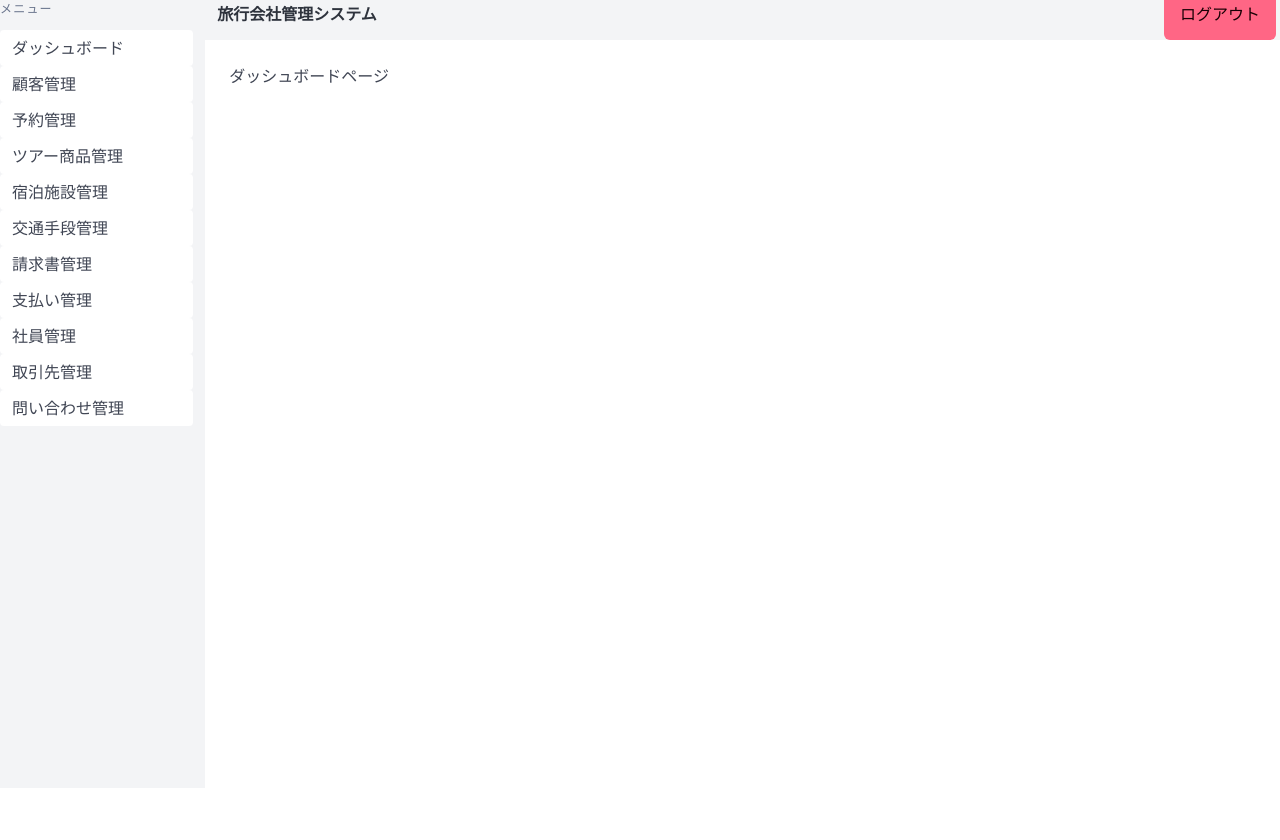
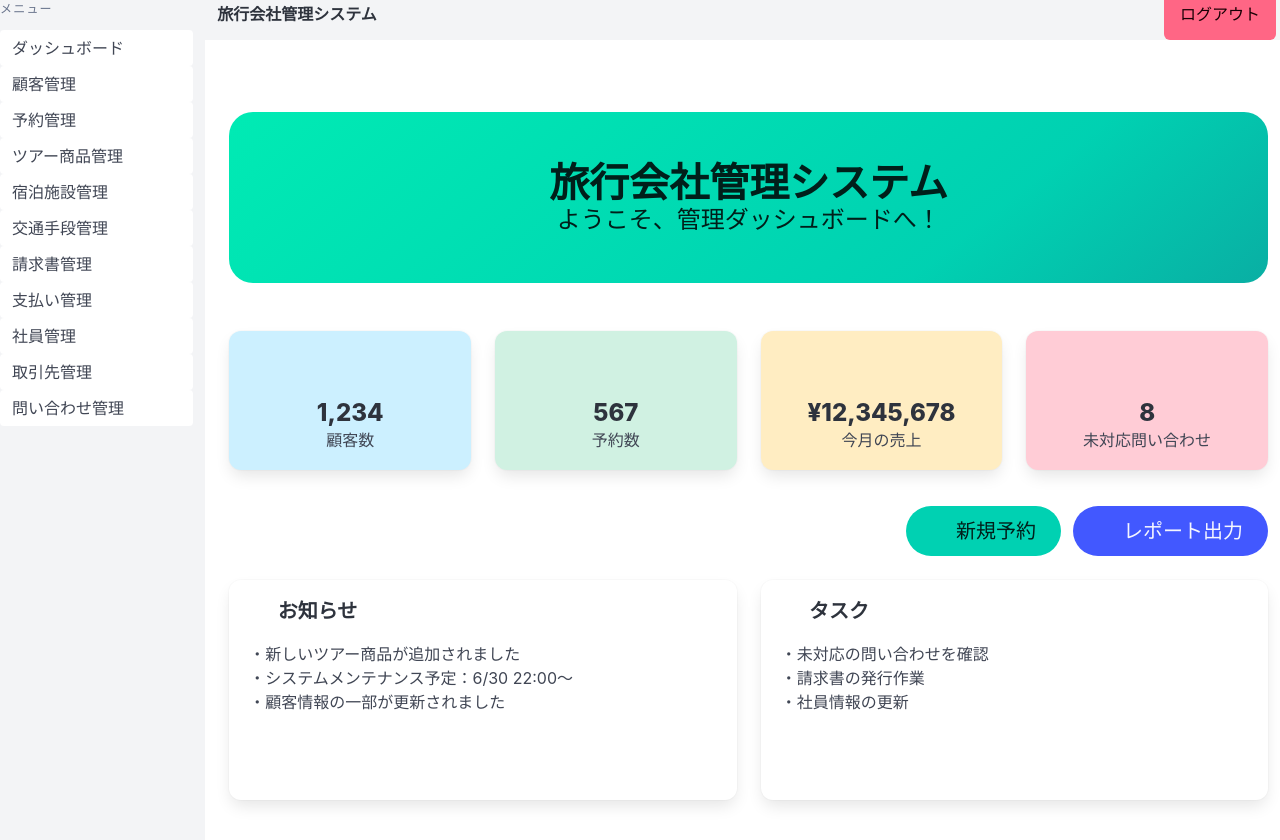
Before and after one commit to shota-yamada-0621/travel_agency, a React (Vite) app: page /login in a window 1280 px wide. Both pictures are taken after typing "Sample" into the empty fields and a click on the button "ログイン". Shown: the top 840 px of the page. Before the commit the page ends 800 px from the top, so only its background shows below. Built offline with nearby package versions, Linux system fonts and the light colour scheme.

Commit message:
update: customers

```diff
--- a/index.html
+++ b/index.html
@@ -4,7 +4,7 @@
     <meta charset="UTF-8" />
     <link rel="icon" type="image/svg+xml" href="/vite.svg" />
     <meta name="viewport" content="width=device-width, initial-scale=1.0" />
-    <title>Vite + React</title>
+    <title>travel_agency  </title>
   </head>
   <body>
     <div id="root"></div>
--- a/src/views/Dashboard.jsx
+++ b/src/views/Dashboard.jsx
@@ -1,3 +1,93 @@
 import React from "react";
-const Dashboard = () => <div>ダッシュボードページ</div>;
+
+const Dashboard = () => (
+  <div className="container py-6">
+    {/* ヒーローセクション */}
+    <section className="hero is-primary is-bold mb-6" style={{ borderRadius: '1.5rem' }}>
+      <div className="hero-body">
+        <div className="container has-text-centered">
+          <h1 className="title is-2 has-text-weight-bold">旅行会社管理システム</h1>
+          <h2 className="subtitle is-4">ようこそ、管理ダッシュボードへ！</h2>
+        </div>
+      </div>
+    </section>
+
+    {/* 統計カード */}
+    <div className="columns is-multiline mb-5">
+      <div className="column is-3">
+        <div className="box has-background-info-light has-text-centered">
+          <span className="icon is-large has-text-info">
+            <i className="fas fa-users fa-2x"></i>
+          </span>
+          <p className="title is-4 mb-1">1,234</p>
+          <p className="subtitle is-6">顧客数</p>
+        </div>
+      </div>
+      <div className="column is-3">
+        <div className="box has-background-success-light has-text-centered">
+          <span className="icon is-large has-text-success">
+            <i className="fas fa-calendar-check fa-2x"></i>
+          </span>
+          <p className="title is-4 mb-1">567</p>
+          <p className="subtitle is-6">予約数</p>
+        </div>
+      </div>
+      <div className="column is-3">
+        <div className="box has-background-warning-light has-text-centered">
+          <span className="icon is-large has-text-warning">
+            <i className="fas fa-yen-sign fa-2x"></i>
+          </span>
+          <p className="title is-4 mb-1">¥12,345,678</p>
+          <p className="subtitle is-6">今月の売上</p>
+        </div>
+      </div>
+      <div className="column is-3">
+        <div className="box has-background-danger-light has-text-centered">
+          <span className="icon is-large has-text-danger">
+            <i className="fas fa-envelope-open-text fa-2x"></i>
+          </span>
+          <p className="title is-4 mb-1">8</p>
+          <p className="subtitle is-6">未対応問い合わせ</p>
+        </div>
+      </div>
+    </div>
+
+    {/* アクションボタン */}
+    <div className="buttons is-right mb-5">
+      <button className="button is-primary is-rounded is-medium">
+        <span className="icon"><i className="fas fa-plus"></i></span>
+        <span>新規予約</span>
+      </button>
+      <button className="button is-link is-rounded is-medium">
+        <span className="icon"><i className="fas fa-file-download"></i></span>
+        <span>レポート出力</span>
+      </button>
+    </div>
+
+    {/* お知らせ・タスクリスト */}
+    <div className="columns">
+      <div className="column is-6">
+        <div className="box" style={{ minHeight: 220 }}>
+          <p className="title is-5 mb-3"><span className="icon"><i className="fas fa-bell"></i></span> お知らせ</p>
+          <ul>
+            <li>・新しいツアー商品が追加されました</li>
+            <li>・システムメンテナンス予定：6/30 22:00〜</li>
+            <li>・顧客情報の一部が更新されました</li>
+          </ul>
+        </div>
+      </div>
+      <div className="column is-6">
+        <div className="box" style={{ minHeight: 220 }}>
+          <p className="title is-5 mb-3"><span className="icon"><i className="fas fa-tasks"></i></span> タスク</p>
+          <ul>
+            <li>・未対応の問い合わせを確認</li>
+            <li>・請求書の発行作業</li>
+            <li>・社員情報の更新</li>
+          </ul>
+        </div>
+      </div>
+    </div>
+  </div>
+);
+
 export default Dashboard;
--- a/src/views/customers/CustomerCreate.jsx
+++ b/src/views/customers/CustomerCreate.jsx
@@ -13,23 +13,34 @@ const CustomerCreate = () => {
   };
 
   return (
-    <div>
-      <h2 className="title is-4">新規顧客登録</h2>
-      <form onSubmit={handleSubmit} className="box" style={{ maxWidth: 400 }}>
-        <div className="field">
-          <label className="label">名前</label>
-          <div className="control">
-            <input className="input" value={name} onChange={e => setName(e.target.value)} required />
-          </div>
+    <div className="columns is-centered" style={{ minHeight: "80vh", alignItems: "center" }}>
+      <div className="column is-6-tablet is-5-desktop is-4-widescreen">
+        <div className="box" style={{ borderRadius: "1.5rem", boxShadow: "0 8px 32px 0 rgba(31, 38, 135, 0.15)" }}>
+          <h2 className="title is-3 has-text-primary has-text-centered mb-5">新規顧客登録</h2>
+          <form onSubmit={handleSubmit}>
+            <div className="field mb-5">
+              <label className="label is-large">名前</label>
+              <div className="control has-icons-left">
+                <input className="input is-large is-rounded" value={name} onChange={e => setName(e.target.value)} required placeholder="顧客名を入力" />
+                <span className="icon is-left"><i className="fas fa-user"></i></span>
+              </div>
+            </div>
+            <div className="field mb-6">
+              <label className="label is-large">メールアドレス</label>
+              <div className="control has-icons-left">
+                <input className="input is-large is-rounded" type="email" value={email} onChange={e => setEmail(e.target.value)} required placeholder="メールアドレスを入力" />
+                <span className="icon is-left"><i className="fas fa-envelope"></i></span>
+              </div>
+            </div>
+            <div className="has-text-centered">
+              <button className="button is-primary is-large is-rounded has-text-weight-bold px-6" type="submit">
+                <span className="icon"><i className="fas fa-user-plus"></i></span>
+                <span>登録</span>
+              </button>
+            </div>
+          </form>
         </div>
-        <div className="field">
-          <label className="label">メールアドレス</label>
-          <div className="control">
-            <input className="input" type="email" value={email} onChange={e => setEmail(e.target.value)} required />
-          </div>
-        </div>
-        <button className="button is-primary" type="submit">登録</button>
-      </form>
+      </div>
     </div>
   );
 };
--- a/src/views/customers/CustomerDelete.jsx
+++ b/src/views/customers/CustomerDelete.jsx
@@ -1,10 +1,6 @@
 import React from "react";
 import { useParams, useNavigate } from "react-router-dom";
-
-const dummyCustomers = [
-  { id: 1, name: "山田 太郎", email: "taro@example.com" },
-  { id: 2, name: "佐藤 花子", email: "hanako@example.com" },
-];
+import { dummyCustomers } from "./Customers";
 
 const CustomerDelete = () => {
   const { id } = useParams();
--- a/src/views/customers/CustomerDetail.jsx
+++ b/src/views/customers/CustomerDetail.jsx
@@ -1,10 +1,6 @@
 import React from "react";
 import { useParams, Link } from "react-router-dom";
-
-const dummyCustomers = [
-  { id: 1, name: "山田 太郎", email: "taro@example.com" },
-  { id: 2, name: "佐藤 花子", email: "hanako@example.com" },
-];
+import { dummyCustomers } from "./Customers";
 
 const CustomerDetail = () => {
   const { id } = useParams();
--- a/src/views/customers/CustomerEdit.jsx
+++ b/src/views/customers/CustomerEdit.jsx
@@ -1,10 +1,6 @@
 import React, { useState } from "react";
 import { useParams, useNavigate } from "react-router-dom";
-
-const dummyCustomers = [
-  { id: 1, name: "山田 太郎", email: "taro@example.com" },
-  { id: 2, name: "佐藤 花子", email: "hanako@example.com" },
-];
+import { dummyCustomers } from "./Customers";
 
 const CustomerEdit = () => {
   const { id } = useParams();
@@ -22,23 +18,34 @@ const CustomerEdit = () => {
   if (!customer) return <div>顧客が見つかりません</div>;
 
   return (
-    <div>
-      <h2 className="title is-4">顧客編集</h2>
-      <form onSubmit={handleSubmit} className="box" style={{ maxWidth: 400 }}>
-        <div className="field">
-          <label className="label">名前</label>
-          <div className="control">
-            <input className="input" value={name} onChange={e => setName(e.target.value)} required />
-          </div>
+    <div className="columns is-centered" style={{ minHeight: "80vh", alignItems: "center" }}>
+      <div className="column is-6-tablet is-5-desktop is-4-widescreen">
+        <div className="box" style={{ borderRadius: "1.5rem", boxShadow: "0 8px 32px 0 rgba(31, 38, 135, 0.15)" }}>
+          <h2 className="title is-3 has-text-primary has-text-centered mb-5">顧客編集</h2>
+          <form onSubmit={handleSubmit}>
+            <div className="field mb-5">
+              <label className="label is-large">名前</label>
+              <div className="control has-icons-left">
+                <input className="input is-large is-rounded" value={name} onChange={e => setName(e.target.value)} required placeholder="顧客名を入力" />
+                <span className="icon is-left"><i className="fas fa-user"></i></span>
+              </div>
+            </div>
+            <div className="field mb-6">
+              <label className="label is-large">メールアドレス</label>
+              <div className="control has-icons-left">
+                <input className="input is-large is-rounded" type="email" value={email} onChange={e => setEmail(e.target.value)} required placeholder="メールアドレスを入力" />
+                <span className="icon is-left"><i className="fas fa-envelope"></i></span>
+              </div>
+            </div>
+            <div className="has-text-centered">
+              <button className="button is-primary is-large is-rounded has-text-weight-bold px-6" type="submit">
+                <span className="icon"><i className="fas fa-save"></i></span>
+                <span>保存</span>
+              </button>
+            </div>
+          </form>
         </div>
-        <div className="field">
-          <label className="label">メールアドレス</label>
-          <div className="control">
-            <input className="input" type="email" value={email} onChange={e => setEmail(e.target.value)} required />
-          </div>
-        </div>
-        <button className="button is-primary" type="submit">保存</button>
-      </form>
+      </div>
     </div>
   );
 };
--- a/src/views/customers/Customers.jsx
+++ b/src/views/customers/Customers.jsx
@@ -1,13 +1,34 @@
 import React from "react";
-import { Link } from "react-router-dom";
+import { Link, Routes, Route } from "react-router-dom";
+import CustomerCreate from "./CustomerCreate";
+import CustomerDetail from "./CustomerDetail";
+import CustomerEdit from "./CustomerEdit";
+import CustomerDelete from "./CustomerDelete";
 
-const dummyCustomers = [
+export const dummyCustomers = [
   { id: 1, name: "山田 太郎", email: "taro@example.com" },
   { id: 2, name: "佐藤 花子", email: "hanako@example.com" },
+  { id: 3, name: "鈴木 次郎", email: "jiro@example.com" },
+  { id: 4, name: "高橋 三郎", email: "saburo@example.com" },
+  { id: 5, name: "田中 四郎", email: "shiro@example.com" },
+  { id: 6, name: "伊藤 五郎", email: "goro@example.com" },
+  { id: 7, name: "渡辺 六子", email: "rokuko@example.com" },
+  { id: 8, name: "中村 七美", email: "nanami@example.com" },
+  { id: 9, name: "小林 八郎", email: "hachiro@example.com" },
+  { id: 10, name: "加藤 九子", email: "kyuko@example.com" },
+  { id: 11, name: "吉田 十郎", email: "juro@example.com" },
+  { id: 12, name: "山本 十一", email: "juichi@example.com" },
+  { id: 13, name: "斎藤 十二", email: "juni@example.com" },
+  { id: 14, name: "松本 十三", email: "jusan@example.com" },
+  { id: 15, name: "井上 十四", email: "jushi@example.com" },
+  { id: 16, name: "木村 十五", email: "jugou@example.com" },
+  { id: 17, name: "林 十六", email: "juroku@example.com" },
+  { id: 18, name: "清水 十七", email: "junana@example.com" },
+  { id: 19, name: "山崎 十八", email: "juhachi@example.com" },
+  { id: 20, name: "森 十九", email: "juku@example.com" },
 ];
 
-const Customers = () => {
-  return (
+const CustomerList = () => (
   <div>
     <h2 className="title is-4">顧客一覧</h2>
     <Link to="create" className="button is-primary mb-4">新規顧客登録</Link>
@@ -37,6 +58,17 @@ const Customers = () => {
     </table>
   </div>
 );
+
+const Customers = () => {
+  return (
+    <Routes>
+      <Route index element={<CustomerList />} />
+      <Route path="create" element={<CustomerCreate />} />
+      <Route path=":id" element={<CustomerDetail />} />
+      <Route path=":id/edit" element={<CustomerEdit />} />
+      <Route path=":id/delete" element={<CustomerDelete />} />
+    </Routes>
+  );
 };
 
 export default Customers;
```
Lines whose indentation alone changed are shown as unchanged.
